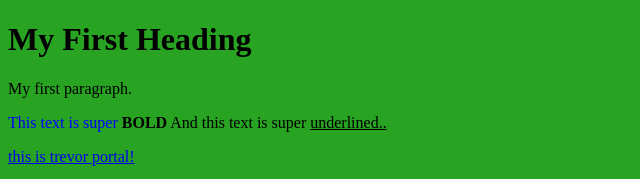
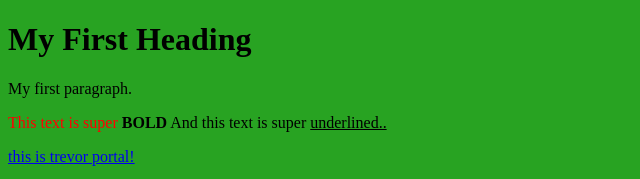
Before and after one commit to sa2936/SamAsnerECS, a plain HTML site: page index.html in a window 1280 px wide. Shown: the top 179 px of the page, 0-640 px from the left. Drawn offline with Linux system fonts and the light colour scheme; grey boxes are pictures that could not be loaded.

Commit message:
Update index.html

```diff
--- a/index.html
+++ b/index.html
@@ -3,7 +3,7 @@
  <body bgcolor="28A322">
     <h1>My First Heading</h1>
    	<p>My first paragraph.</p>
-	 <font color="blue"> This text is super</font> <b> BOLD</b>
+	 <font color="red"> This text is super</font> <b> BOLD</b>
 	  And this text is super <u> underlined.. </u>
 	 <p><a href="https://www.trevor.myschoolapp.com">this is trevor portal!</a></p>
 	 <p><img src=" https://i.ytimg.com/vi/A4_Czor6KVY/maxresdefault.jpg" alt="text" style="width:200px;height:200px;"></p>
```
